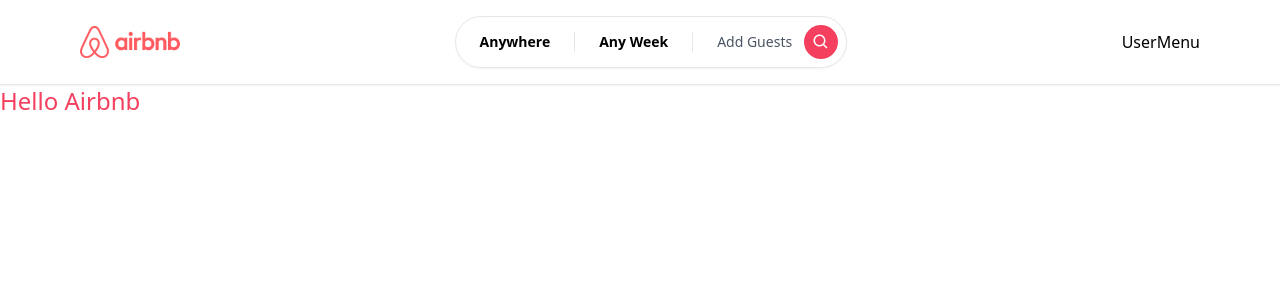
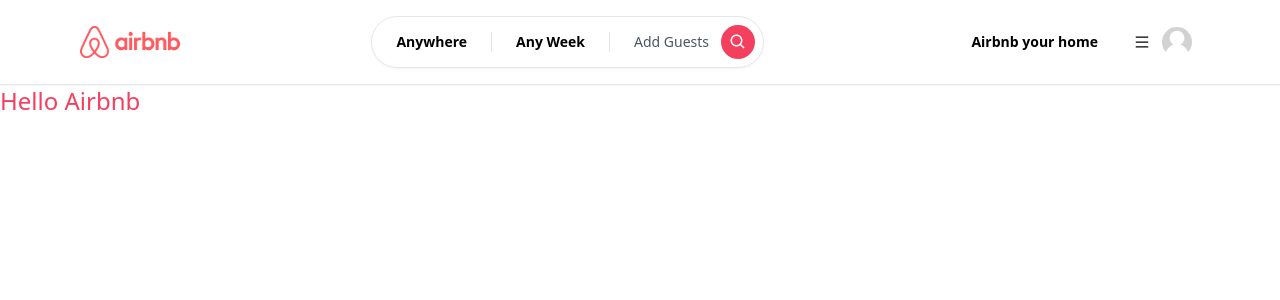
Before and after one commit to AdamBenhrima/airbnb-clone, a Next.js app: page / in a window 1280 px wide. Shown: the top 300 px of the page. Built offline with nearby package versions, Linux system fonts and the light colour scheme.

Commit message:
complete navbar UI

```diff
--- /dev/null
+++ b/app/components/Avatar.tsx
@@ -0,0 +1,19 @@
+"use client";
+
+import Image from "next/image";
+
+const Avatar = () => {
+  return (
+    <div>
+      <Image
+        className="rounded-full"
+        height="30"
+        width="30"
+        alt="Avatar"
+        src="/images/placeholder.jpg"
+      />
+    </div>
+  );
+};
+
+export default Avatar;
--- /dev/null
+++ b/app/components/MenuItem.tsx
@@ -0,0 +1,25 @@
+"use client";
+
+interface MenuItemProps {
+  onClick: () => void;
+  label: string;
+}
+
+const MenuItem: React.FC<MenuItemProps> = ({ onClick, label }) => {
+  return (
+    <div
+      onClick={onClick}
+      className="
+        px-4
+        py-3
+        hover:bg-neutral-100
+        transition
+        font-semibold
+      "
+    >
+      {label}
+    </div>
+  );
+};
+
+export default MenuItem;
--- a/app/components/navbar/Navbar.tsx
+++ b/app/components/navbar/Navbar.tsx
@@ -1,3 +1,5 @@
+"use client";
+
 import Container from "../Container";
 import Logo from "./Logo";
 import Search from "./Search";
--- a/app/components/navbar/UserMenu.tsx
+++ b/app/components/navbar/UserMenu.tsx
@@ -1,7 +1,82 @@
-import React from "react";
+"use client";
+
+import { AiOutlineMenu } from "react-icons/ai";
+import Avatar from "../Avatar";
+import { useCallback, useState } from "react";
+import MenuItem from "../MenuItem";
 
 const UserMenu = () => {
-  return <div>UserMenu</div>;
+  const [isOpen, setIsOpen] = useState(false);
+
+  const toggleOpen = useCallback(() => {
+    setIsOpen((value) => !value);
+  }, []);
+  return (
+    <div className="relative">
+      <div className="flex flex-row items-center gap-3">
+        <div
+          onClick={() => {}}
+          className="
+            hidden
+            md:block
+            text-sm
+            font-semibold
+            py-3
+            px-4
+            rounded-full
+            hover:bg-neutral-100
+            transition cursor-pointer"
+        >
+          Airbnb your home
+        </div>
+        <div
+          className="
+            p-4
+            md:py-1
+            md:px-2
+            border-[1px
+            border-neutral-200
+            flex
+            flex-row
+            items-center
+            gap-3
+            rounded-full
+            cursor-pointer
+            hover:shadow-md
+            transition"
+          onClick={toggleOpen}
+        >
+          <AiOutlineMenu />
+          <div className="hidden md:block">
+            <Avatar />
+          </div>
+        </div>
+      </div>
+      {isOpen && (
+        <div
+          className="
+            absolute
+            rounder-xl
+            shadow-md
+            w-[40vw]
+            md:w-3/4
+            bg-white
+            overflow-hidden
+            right-0
+            top-12
+            text-sm
+            "
+        >
+          <div className="flex flex-col cursor-pointer">
+            <>
+              <MenuItem onClick={() => {}} label="Login" />
+              <MenuItem onClick={() => {}} label="Sign up" />
+            </>
+          </div>
+        </div>
+      )}
+    </div>
+  );
 };
 
 export default UserMenu;
```
Also changed, not shown: public/images/placeholder.jpg (added).
